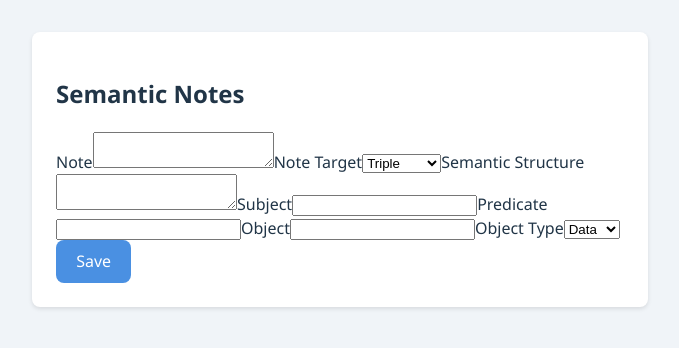
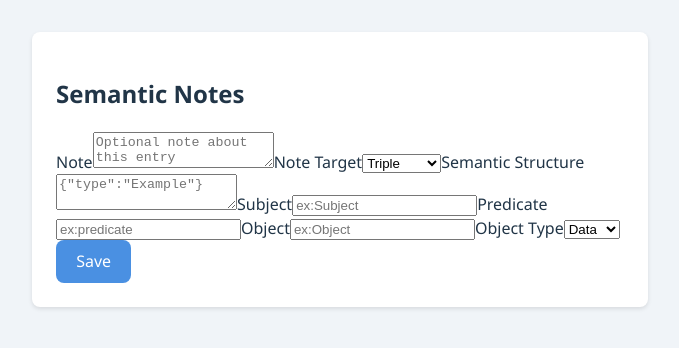
Before and after one commit to semantic-notes/semantic-notes.github.io, a React app in the folder app/: page / in a window 1280 px wide. Shown: the top 348 px of the page, without its empty margins (0-679 px from the left). Built offline with nearby package versions, Linux system fonts and the light colour scheme; the HTML template or start-up script is replaced by a standard one.

Commit message:
feat: add tooltips to guide form usage

```diff
--- a/app/src/App.tsx
+++ b/app/src/App.tsx
@@ -78,12 +78,18 @@ function Home() {
         <form onSubmit={handleSubmit}>
         <label>
           Note
-          <textarea value={note} onChange={(e) => setNote(e.target.value)} />
+          <textarea
+            value={note}
+            placeholder="Optional note about this entry"
+            title="Optional note about the triple or one of its parts"
+            onChange={(e) => setNote(e.target.value)}
+          />
         </label>
         <label>
           Note Target
           <select
             value={noteTarget}
+            title="Select which part of the triple the note refers to"
             onChange={(e) => setNoteTarget(e.target.value as NoteTarget)}
           >
             <option value="triple">Triple</option>
@@ -96,6 +102,8 @@ function Home() {
           Semantic Structure
           <textarea
             value={structure}
+            placeholder='{"type":"Example"}'
+            title="Optional structured representation such as JSON-LD"
             onChange={(e) => setStructure(e.target.value)}
           />
         </label>
@@ -104,6 +112,8 @@ function Home() {
           <input
             list="subject-options"
             value={subject}
+            placeholder="ex:Subject"
+            title="Enter the subject IRI or CURIE"
             onChange={(e) => setSubject(e.target.value)}
           />
           <datalist id="subject-options" data-testid="subject-options">
@@ -117,6 +127,8 @@ function Home() {
           <input
             list="predicate-options"
             value={predicate}
+            placeholder="ex:predicate"
+            title="Enter the predicate IRI or CURIE"
             onChange={(e) => setPredicate(e.target.value)}
           />
           <datalist id="predicate-options" data-testid="predicate-options">
@@ -130,6 +142,8 @@ function Home() {
           <input
             list="object-options"
             value={object}
+            placeholder="ex:Object"
+            title="Enter the object value"
             onChange={(e) => setObject(e.target.value)}
           />
           <datalist id="object-options" data-testid="object-options">
@@ -140,7 +154,11 @@ function Home() {
         </label>
         <label>
           Object Type
-          <select value={objectType} onChange={(e) => setObjectType(e.target.value)}>
+          <select
+            value={objectType}
+            title="Choose the kind of object (literal data, class, or other)"
+            onChange={(e) => setObjectType(e.target.value)}
+          >
             <option value="data">Data</option>
             <option value="class">Class</option>
             <option value="other">Other</option>
```
Also changed, not shown: 1 other file (tests, documents, lock files or other folders).
